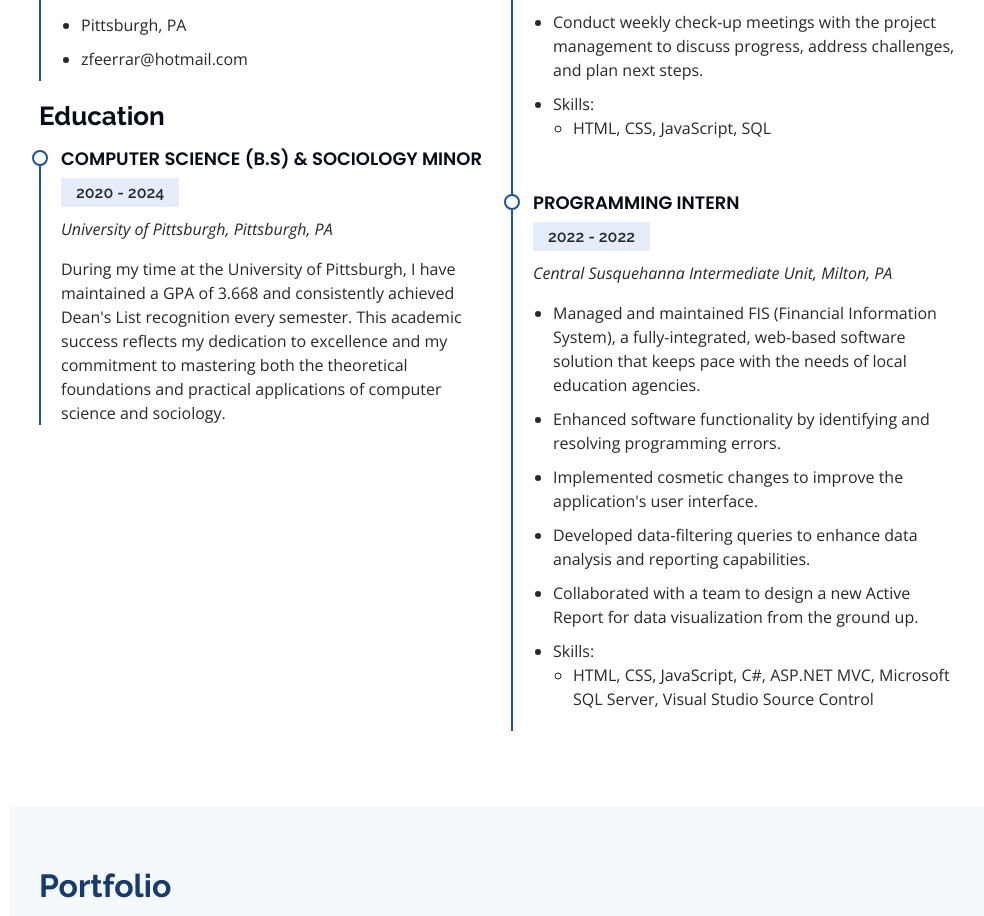
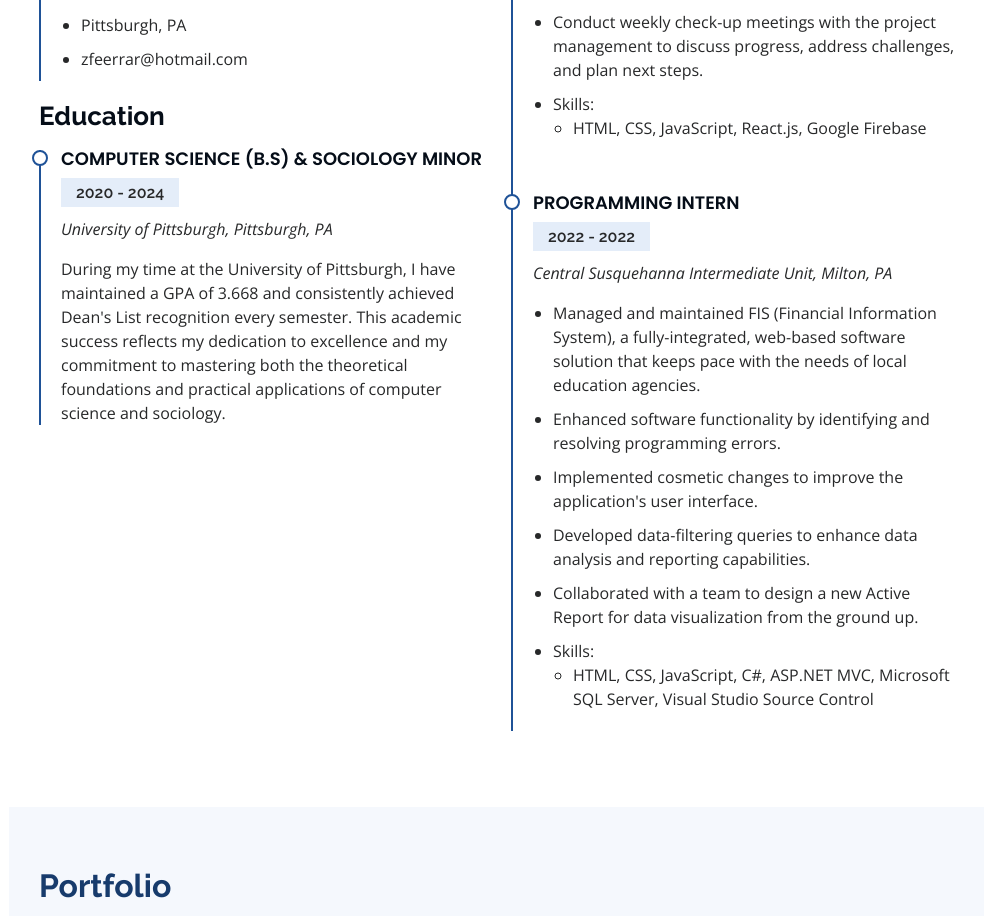
Before and after one commit to zaf22/Portfolio, a plain HTML site: page index.html in a window 1280 px wide. Shown: the part 2713-3629 px from the top of the page, without its empty margins (291-1275 px from the left). Drawn offline with nearby package versions, Linux system fonts and the light colour scheme.

Commit message:
Update index.html

```diff
--- a/index.html
+++ b/index.html
@@ -318,7 +318,7 @@
                 <li>Implement front end functionalities such as data visualization, form validation, and user authentication</li>
                 <li>Conduct weekly check-up meetings with the project management to discuss progress, address challenges, and plan next steps.</li>
                 <li>Skills: <ul>
-                  <li>HTML, CSS, JavaScript, SQL</li>
+                  <li>HTML, CSS, JavaScript, React.js, Google Firebase</li>
                 </ul></li>
               </ul>
             </div>
```
